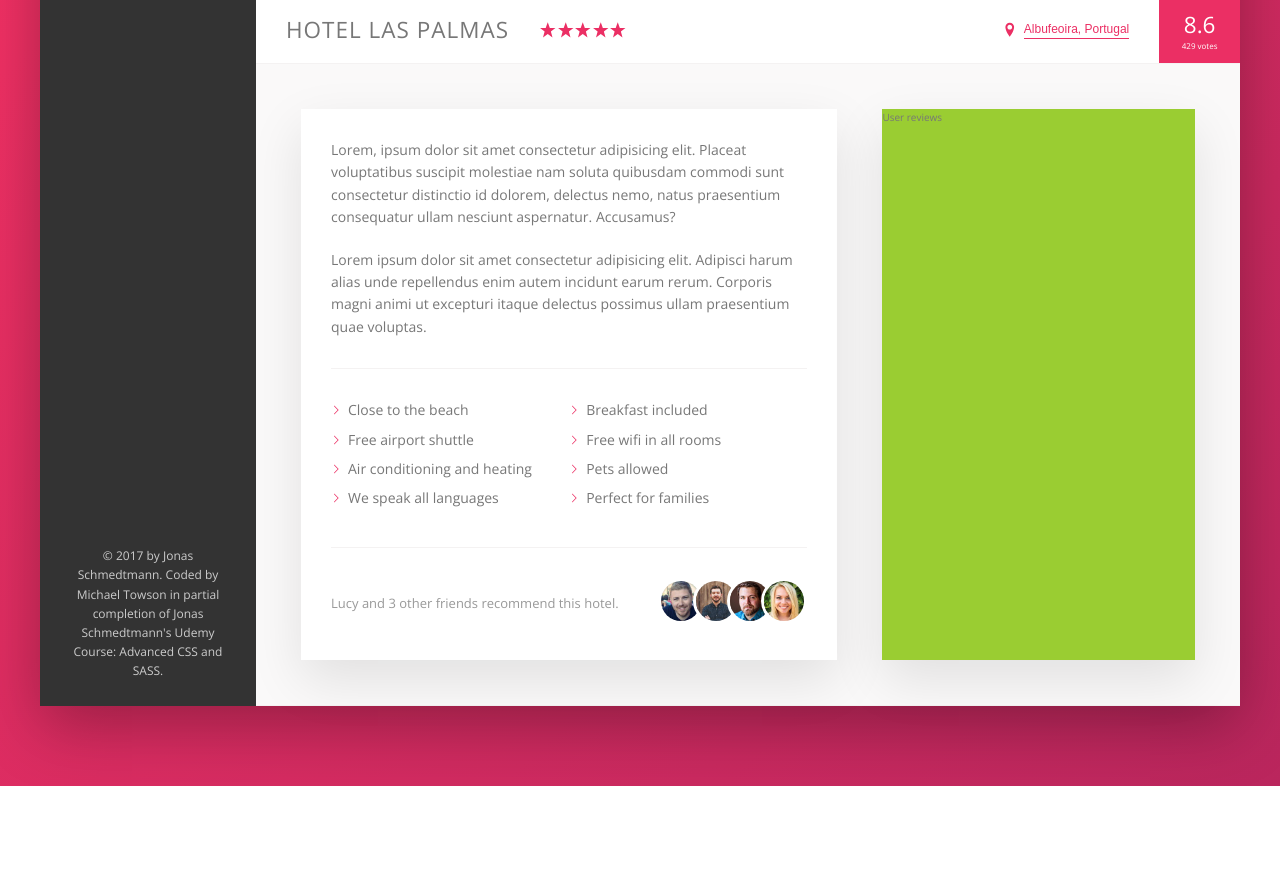
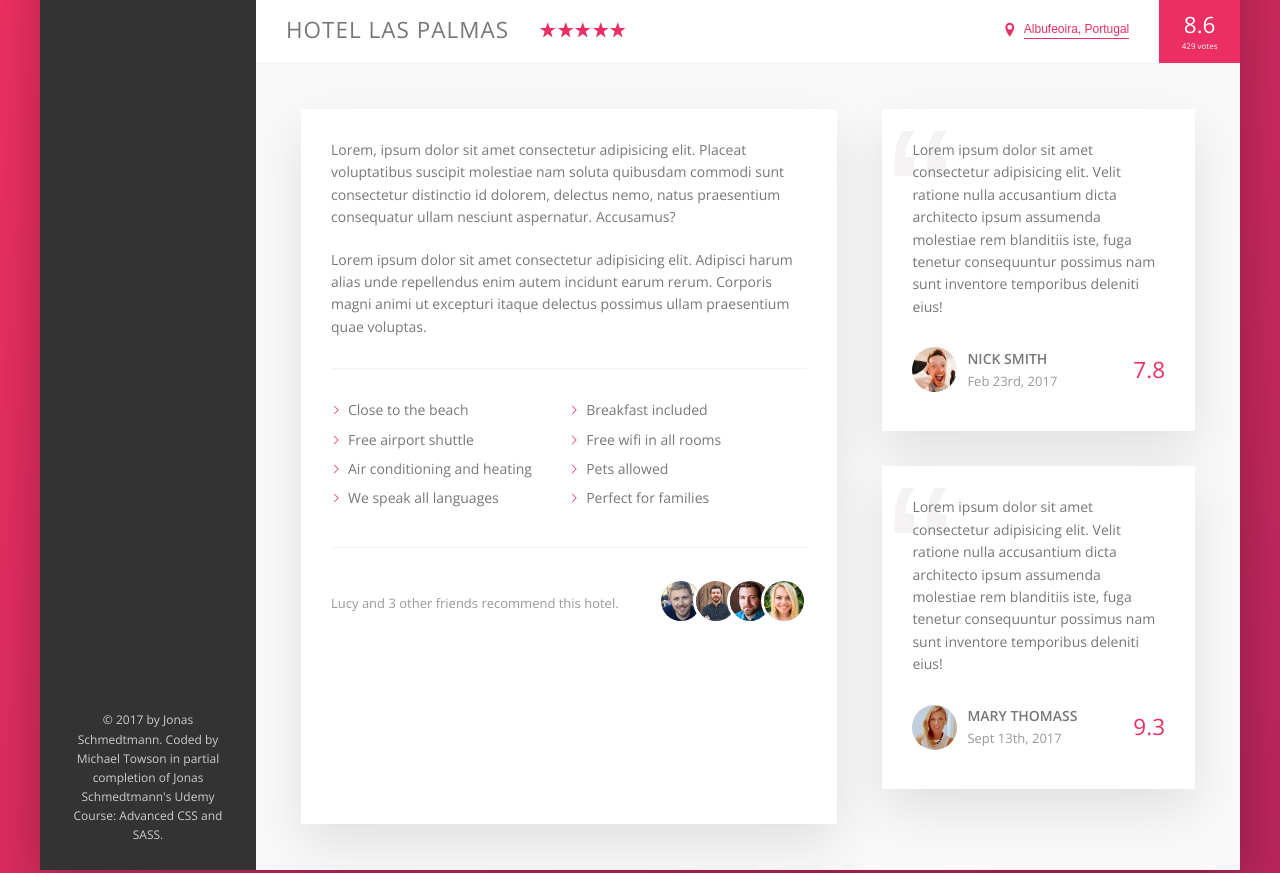
Before and after one commit to MichaelTowson/Trillo, a website: page index.html in a window 1280 px wide. Shown: the part 538-1411 px from the top of the page. Before the commit the page ends 1324 px from the top, so only its background shows below. Drawn offline with nearby package versions, Linux system fonts and the light colour scheme.

Commit message:
add customer review boxes and style

```diff
--- a/index.html
+++ b/index.html
@@ -177,7 +177,38 @@
                         </div>
                     </div>
                     <div class="user-reviews">
-                        User reviews
+
+                        <!-- First User Review -->
+                        <figure class="review">
+                            <blockquote class="review__text">
+                                Lorem ipsum dolor sit amet consectetur adipisicing elit. Velit ratione nulla accusantium dicta architecto ipsum assumenda molestiae rem blanditiis iste, fuga tenetur consequuntur possimus nam sunt inventore temporibus deleniti eius!
+                            </blockquote>
+                            <figcaption class="review__user">
+                                <img src="static/img/user-1.jpg" alt="User 1" class="review__photo">
+                                <div class="review__user-box">
+                                    <p class="review__user-name">Nick Smith</p>
+                                    <p class="review__user-date">Feb 23rd, 2017</p>
+                                </div>
+                                <div class="review__rating">7.8</div>
+                            </figcaption>
+                        </figure>
+
+                        <!-- Second User Review -->
+                            <figure class="review">
+                                <blockquote class="review__text">
+                                    Lorem ipsum dolor sit amet consectetur adipisicing elit. Velit ratione nulla accusantium dicta architecto ipsum
+                                    assumenda molestiae rem blanditiis iste, fuga tenetur consequuntur possimus nam sunt inventore temporibus
+                                    deleniti eius!
+                                </blockquote>
+                                <figcaption class="review__user">
+                                    <img src="static/img/user-2.jpg" alt="User 1" class="review__photo">
+                                    <div class="review__user-box">
+                                        <p class="review__user-name">Mary Thomass</p>
+                                        <p class="review__user-date">Sept 13th, 2017</p>
+                                    </div>
+                                    <div class="review__rating">9.3</div>
+                                </figcaption>
+                            </figure>
                     </div>
                 </div>
             </main>
--- a/static/sass/components/_components.scss
+++ b/static/sass/components/_components.scss
@@ -355,3 +355,62 @@
         }
     }
 }
+
+//REVIEWS ---------------------------------------------
+.review {
+    background-color: #fff;
+    box-shadow: var(--shadow-light);
+    padding: 3rem;
+    margin-bottom: 3.5rem;
+    position: relative;
+
+    &__text {
+        z-index: 10;
+        position: relative;
+    }
+
+    &__user {
+        margin-top: 2rem;
+        display: flex;
+        align-items: center;
+    }
+
+    &__photo {
+        height: 4.5rem;
+        border-radius: 100%;
+    }
+
+    &__user-box {
+        padding: 1rem;
+        margin-right: auto;
+    }
+
+    &__user-name {
+        text-transform: uppercase;
+        font-weight: bold;
+    }
+
+    &__user-date {
+        font-size: 1.3rem;
+        color: var(--color-grey-dark-1);
+    }
+
+    &__rating {
+        color: var(--color-primary);
+        font-size: 2.25rem;
+        font-weight: 300;
+    }
+
+    &::before {
+        content: "\201C";
+        position: absolute;
+        top: -.9rem;
+        left: .50rem;
+        line-height: 1;
+        font-size: 20rem;
+        color: var(--color-grey-light-2);
+        z-index: 1;
+        font-family: sans-serif;
+    }
+
+}
--- a/static/sass/layout/_layout.scss
+++ b/static/sass/layout/_layout.scss
@@ -35,6 +35,7 @@
 }
 
 .detail {
+    font-size: 1.4rem;
     display: flex;
     padding: 4.5rem;
     background-color: var(--color-grey-light-1);
@@ -42,7 +43,6 @@
 }
 
 .description {
-    font-size: 1.4rem;
     background-color: #fff;
     box-shadow: var(--shadow-light);
     padding: 3rem;
@@ -51,7 +51,7 @@
 }
 
 .user-reviews {
-    background-color: yellowgreen;
+    background-color: transparent;
     flex: 1;
-    box-shadow: var(--shadow-light);
+    // box-shadow: var(--shadow-light);
 }
```
Also changed, not shown: static/css/style.css.
